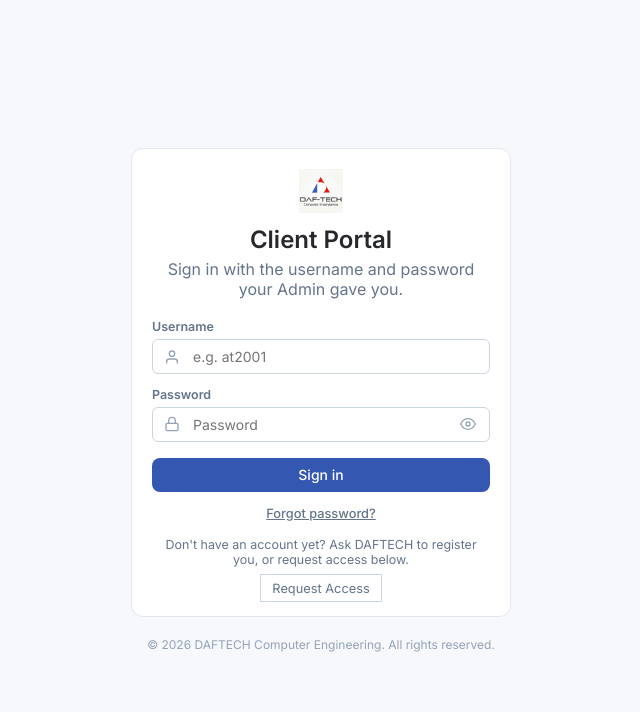
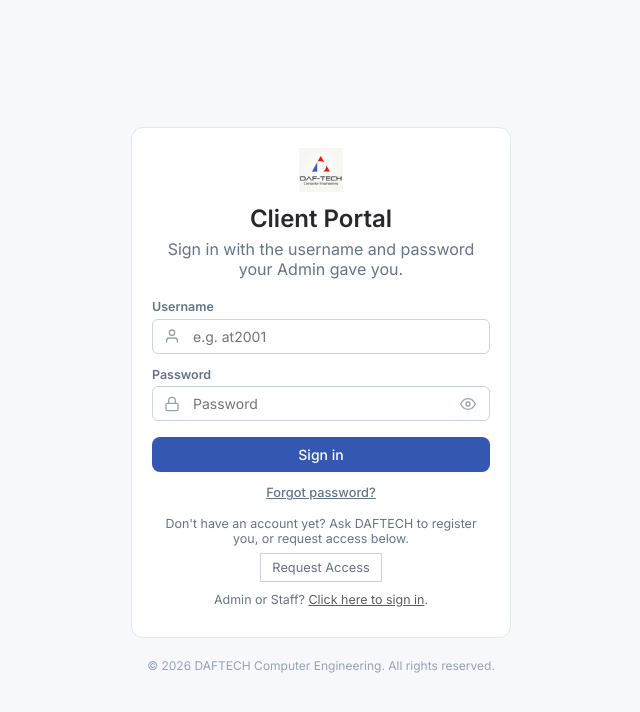
Before and after one commit to nahom2251/daftech-crm-fullstack, an Angular app in the folder frontend/: page /portal/login in a window 1280 px wide. Shown: the top 712 px of the page, without its empty margins (319-959 px from the left). Built offline with nearby package versions, Linux system fonts and the light colour scheme.

Commit message:
Update portal-login.component.ts

```diff
--- a/frontend/src/app/portal/login/portal-login.component.ts
+++ b/frontend/src/app/portal/login/portal-login.component.ts
@@ -48,6 +48,8 @@
 
         <p class="alt-link">Don't have an account yet? Ask DAFTECH to register you, or request access below.</p>
         <a routerLink="/portal/signup" class="btn btn-outline btn-sm" style="width:100%;">Request Access</a>
+
+        <p class="alt-link">Admin or Staff? <a routerLink="/admin/login">Click here to sign in</a>.</p>
       </div>
       <footer class="app-footer">© {{ year }} DAFTECH Computer Engineering. All rights reserved.</footer>
     </div>
@@ -85,6 +87,7 @@
     }
     .link-btn:hover { color: var(--slate-700); }
     .alt-link { font-size: 0.78rem; margin: 1rem 0 0.6rem; text-align: center; color: var(--slate-500); }
+    .alt-link a { color: var(--navy-600, #2563eb); text-decoration: underline; }
     .app-footer { margin-top: 1.25rem; font-size: 0.75rem; color: var(--slate-400); text-align: center; }
   `],
 })
```
